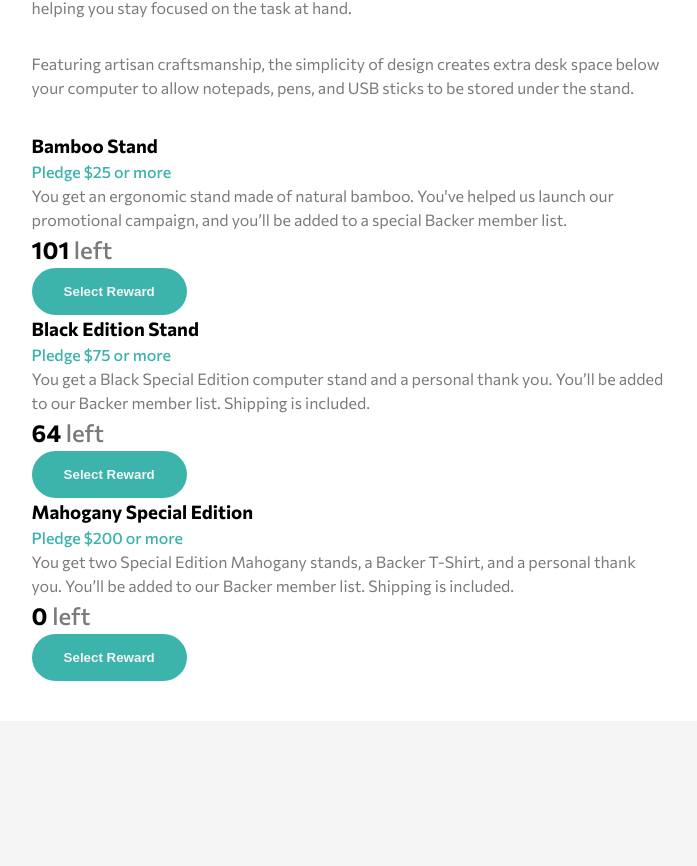
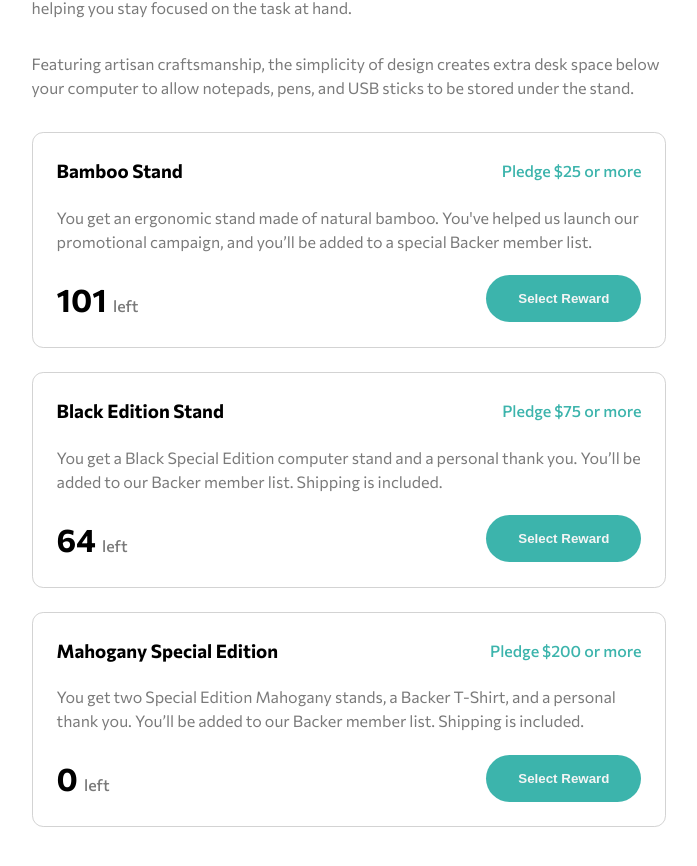
Before and after one commit to DerianMelvin/mastercraft-crowdfunding-product-page, a React (Create React App) app: page / in a window 1280 px wide. Shown: the part 912-1778 px from the top of the page, without its empty margins (291-988 px from the left). Before the commit the page ends 1742 px from the top, so only its background shows below. Built offline with nearby package versions, Linux system fonts and the light colour scheme.

Commit message:
Adjust className .card to .cardReward

```diff
--- a/src/components/project/about/CardReward.tsx
+++ b/src/components/project/about/CardReward.tsx
@@ -20,7 +20,7 @@ const CardReward = ({
   };
 
   return (
-    <div className={cardStyles.card}>
+    <div className={cardStyles.cardReward}>
       <div className={cardStyles.content}>
         <div className={cardStyles.title}>
           <h3>{reward}</h3>
```
